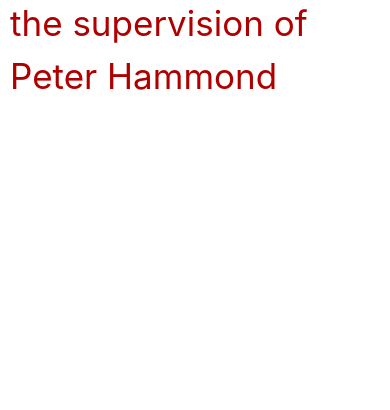
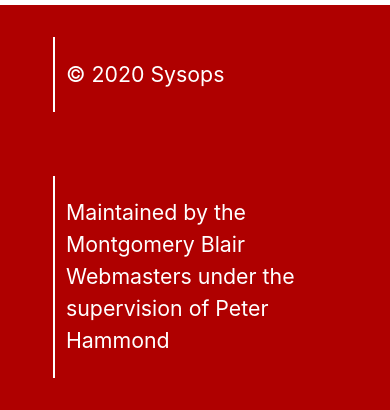
Before and after one commit to mbhs/counselor, a Django app: page / in a window 390 px wide. Shown: the part 3811-4221 px from the top of the page. Before the commit the page ends 3901 px from the top, so only its background shows below. Run offline with Django 3.2, Linux system fonts and the light colour scheme; data comes from the database, SQL or seed files in the repository; some libraries are stand-ins or nearby versions.

Commit message:
Added footer, fixed some styling

```diff
--- a/core/templates/base.html
+++ b/core/templates/base.html
@@ -37,13 +37,11 @@
                             {% block body %}c
 
                             {% endblock %}
-			<div class="headerText" style="padding:10px">Maintained by the Montgomery Blair Webmasters under the supervision of Peter Hammond</div>
-
                         </div>
                     </div>
             </div>
     </div>
-
+    {% include 'core/footer.html' %}
 </body>
 
 
--- /dev/null
+++ b/core/templates/core/footer.html
@@ -0,0 +1,10 @@
+<div id="footer" class="no-select">
+    <div id="footer_sections">
+        <div class="footer_section">
+            <p>&copy; 2020 Sysops</p>
+        </div>
+        <div class="footer_section">
+            <p>Maintained by the Montgomery Blair Webmasters under the supervision of Peter Hammond</p>
+        </div>
+    </div>
+</div>
--- a/core/templates/core/home.html
+++ b/core/templates/core/home.html
@@ -9,8 +9,8 @@
   <figure style="width: 100%; overflow: hidden; max-height: 66vh;"><img src="/media/oof.jpg" style="width:100%; display: block;"></figure>
 </div>
 <div class="row">
-<div class="col-md-12" class="headerText" style="text-align:center">
-<a class="headerText" style="text-align:center" href="https://docs.google.com/forms/d/e/1FAIpQLSdyIrtRv1Kg4lCMIiMbjAwGuqTG3Bg8hrPeeY5CjTykh388OA/viewform">Click here to request an appointment!</a>
+  <div class="col-md-12" class="headerText" style="text-align:center; padding-top: 1vh; padding-bottom: 2vh;">
+  <a class="headerText" href="https://docs.google.com/forms/d/e/1FAIpQLSdyIrtRv1Kg4lCMIiMbjAwGuqTG3Bg8hrPeeY5CjTykh388OA/viewform">Click here to request an appointment!</a>
   </div>
   <div class="col-md-6" id="nameTable">
     <table class="table table-striped">
@@ -71,8 +71,7 @@
     </tbody>
   </table>
 </div>
-
-<div id="twitterFeed"  class="col-md-6" style="height:800px">
+  <div id="twitterFeed"  class="col-md-6" style="height:max-content">
     <p class="headerText">Twitter</p>
 
     <div id="twWrapper" style="display:none">
@@ -82,15 +81,15 @@
     Twitter Feed is loading
     </div>
   </div>
-<!-- NECESSARY STUFF -->
-<!-- NECESSARY STUFF -->
+</div>
 
+<div class="row">
   <div class="col-md-6">
   <p class="headerText">Upcoming Dates and Events</p>
   {% for event in events %}
   <div class="card">
   <div class="card-body">
-<div style="text-align:left;padding-left:20px;padding-right:20>
+  <div style="text-align:left;padding-left:20px;padding-right:20">
   <p class="card-title headerText">{{event.title}}</p>
   <p style="font-size:25px;color:#700;margin:0"><b>{{event.date}}</b></p>
   <p>{{event.content}}</p>
@@ -106,6 +105,7 @@ Twitter Feed is loading
 
   <iframe src="https://drive.google.com/embeddedfolderview?id=14Us89aug0MD2xmS0w_caDPtdo2qehtoN#list" width="100%" height="500" frameborder="0"></iframe>
 
+  </div>
   </div>
   </div>
   </div>
@@ -128,4 +128,6 @@ if (window.innerWidth<600){
 
 }
 </script>
+
+<!-- NECESSARY STUFF -->
 {% endblock %}
--- a/static/core/style.css
+++ b/static/core/style.css
@@ -69,10 +69,6 @@ header {
     transition: background-color 0.5s;
 }
 
-.nav-item-mobile-no-pad {
-
-}
-
 .nav.nav-pills .nav-link:hover {
     background-color: rgba(0, 0, 0, 0.07);
     transition: background-color 0.5s;
@@ -124,3 +120,57 @@ thead.thead-red {
     color:  #af0000;
     font-size: 35px;
 }
+
+#footer {
+    background-color: #af0000;
+    width: 100%;
+    text-align: center;
+
+    display: -webkit-box;
+    display: -moz-box;
+    display: -ms-flexbox;
+    display: -webkit-flex;
+    display: flex;
+
+    flex-flow: row nowrap;
+    justify-content: center;
+    align-items: flex-start;
+}
+
+#footer_sections {
+    display: block;
+    text-align: left;
+}
+
+#footer .footer_section {
+    border-left: solid white 2px;
+    display: inline-block;
+    padding: .5em;
+    margin: 1.5em 2.5em;
+    vertical-align: top;
+
+    text-align: left;
+
+    font-size: 16pt;
+    color: white;
+}
+
+#footer .footer_section * {
+    margin-top: .5em;
+    margin-bottom: .5em;
+}
+
+#footer a {
+    display: block;
+    text-decoration: none;
+    color: white;
+}
+
+#footer a:hover {
+    color: #676767;
+}
+
+#footer h1 {
+    font-size: 20pt;
+    font-weight: bold;
+}
```
Lines whose indentation alone changed are shown as unchanged.
